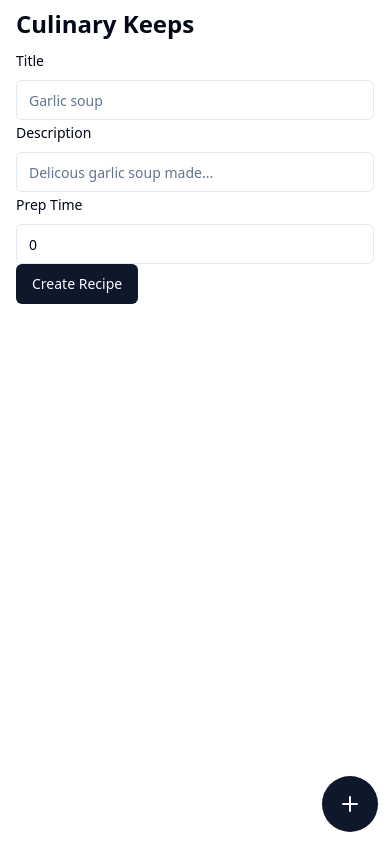
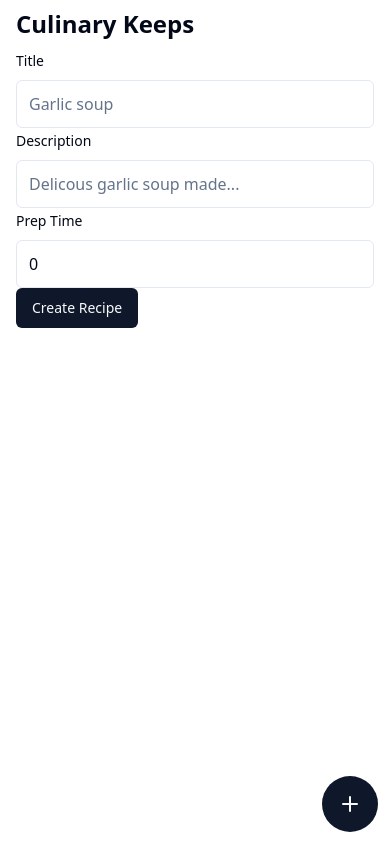
Before and after one commit to LukePetko/recipe-app, a Next.js app: page /create-recipe in a window 390 px wide. Built offline with nearby package versions, Linux system fonts and the light colour scheme.

Commit message:
making fields bigger for mobile view (wip)

```diff
--- a/src/app/create-recipe/page.tsx
+++ b/src/app/create-recipe/page.tsx
@@ -45,7 +45,11 @@ export default function CreateRecipeForm() {
             <FormItem>
               <FormLabel>Title</FormLabel>
               <FormControl>
-                <Input placeholder="Garlic soup" {...field} />
+                <Input
+                  className="h-12 text-md"
+                  placeholder="Garlic soup"
+                  {...field}
+                />
               </FormControl>
               <FormMessage />
             </FormItem>
@@ -58,7 +62,12 @@ export default function CreateRecipeForm() {
             <FormItem>
               <FormLabel>Description</FormLabel>
               <FormControl>
-                <Input placeholder="Delicous garlic soup made..." {...field} />
+                <Input
+                  className="h-12 text-md"
+                  placeholder="Delicous garlic soup made..."
+                  type="textarea"
+                  {...field}
+                />
               </FormControl>
               <FormMessage />
             </FormItem>
@@ -71,7 +80,12 @@ export default function CreateRecipeForm() {
             <FormItem>
               <FormLabel>Prep Time</FormLabel>
               <FormControl>
-                <Input type="number" placeholder="20" {...field} />
+                <Input
+                  className="h-12 text-md"
+                  type="number"
+                  placeholder="20"
+                  {...field}
+                />
               </FormControl>
               <FormMessage />
             </FormItem>
```
